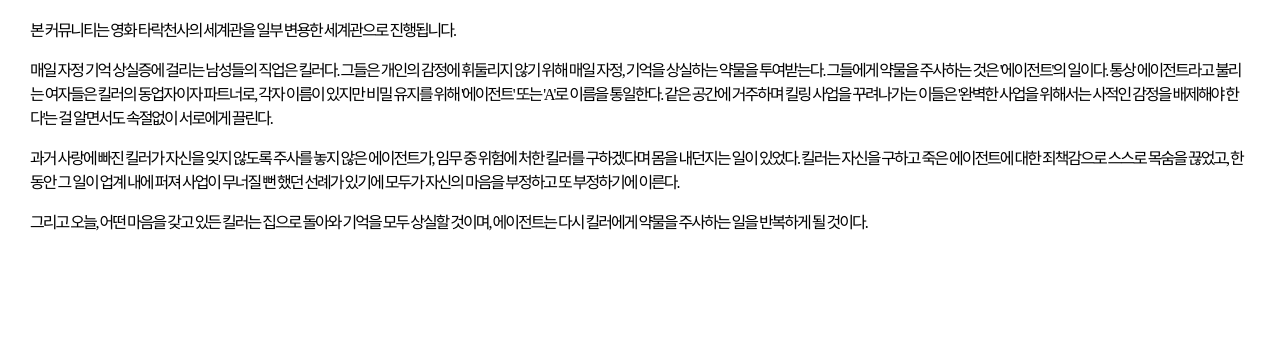
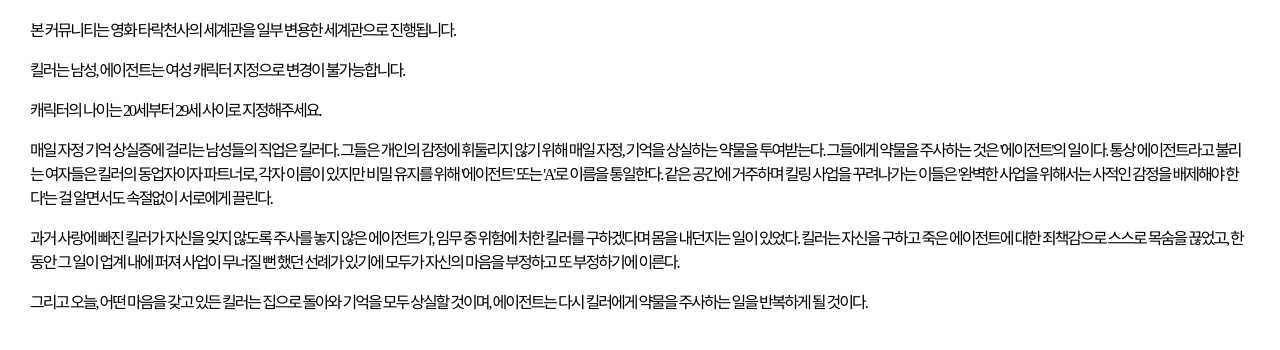
Before and after one commit to fallen2231/fallen.github.io, a plain HTML site: page index.html in a window 1280 px wide. Shown: the part 72-422 px from the top of the page. Drawn offline with Linux system fonts and the light colour scheme.

Commit message:
Add files via upload

```diff
--- a/index.html
+++ b/index.html
@@ -18,6 +18,8 @@
 
     <h1>World</h1>
     <p>본 커뮤니티는 영화 타락천사의 세계관을 일부 변용한 세계관으로 진행됩니다.</p>
+    <p>킬러는 남성, 에이전트는 여성 캐릭터 지정으로 변경이 불가능합니다. </p>
+    <p>캐릭터의 나이는 20세부터 29세 사이로 지정해주세요. </p>
 
     <p>매일 자정 기억 상실증에 걸리는 남성들의 직업은 킬러다. 그들은 개인의 감정에 휘둘리지 않기 위해 매일 자정, 기억을 상실하는 약물을 투여받는다. 그들에게 약물을 주사하는 것은 '에이전트'의 일이다. 통상 에이전트라고 불리는 여자들은 킬러의 동업자이자 파트너로, 각자 이름이 있지만 비밀 유지를 위해 '에이전트' 또는 'A'로 이름을 통일한다.
 같은 공간에 거주하며 킬링 사업을 꾸려나가는 이들은 '완벽한 사업을 위해서는 사적인 감정을 배제해야 한다'는 걸 알면서도 속절없이 서로에게 끌린다.</p>
```
